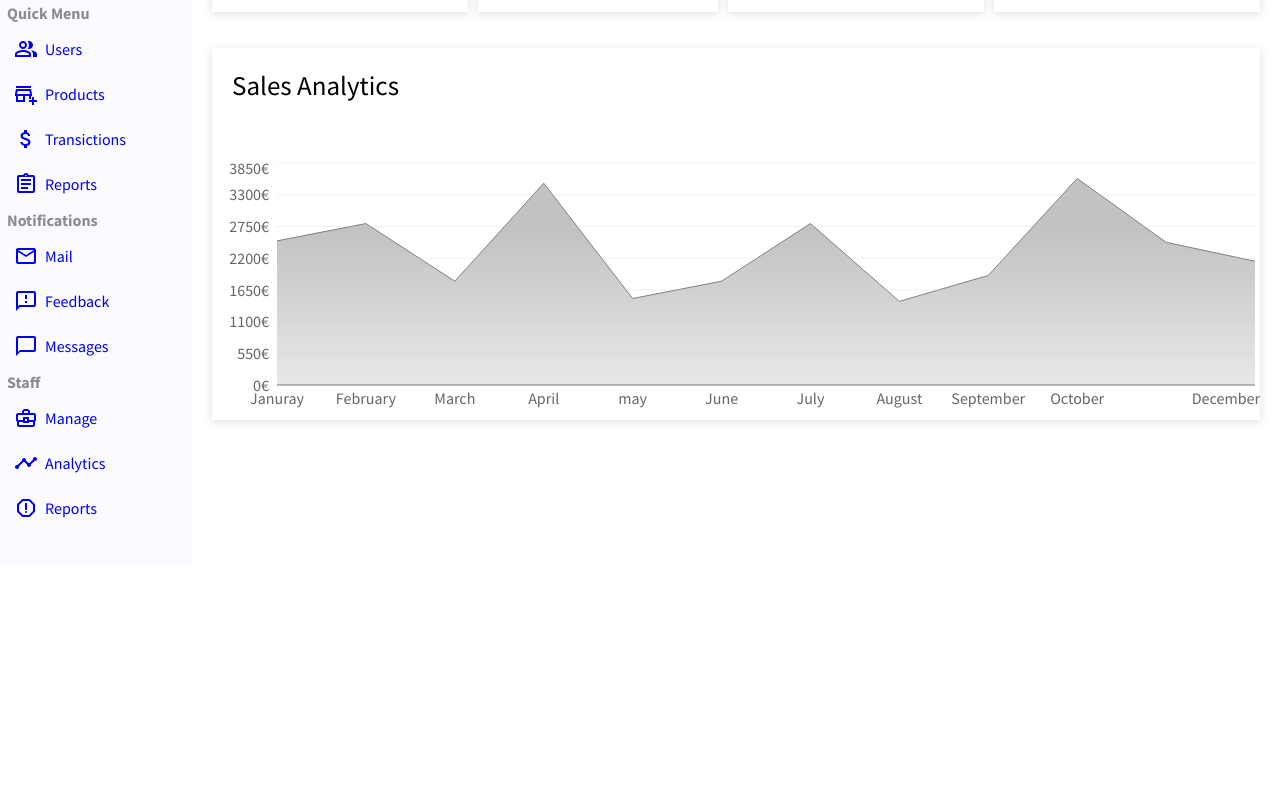
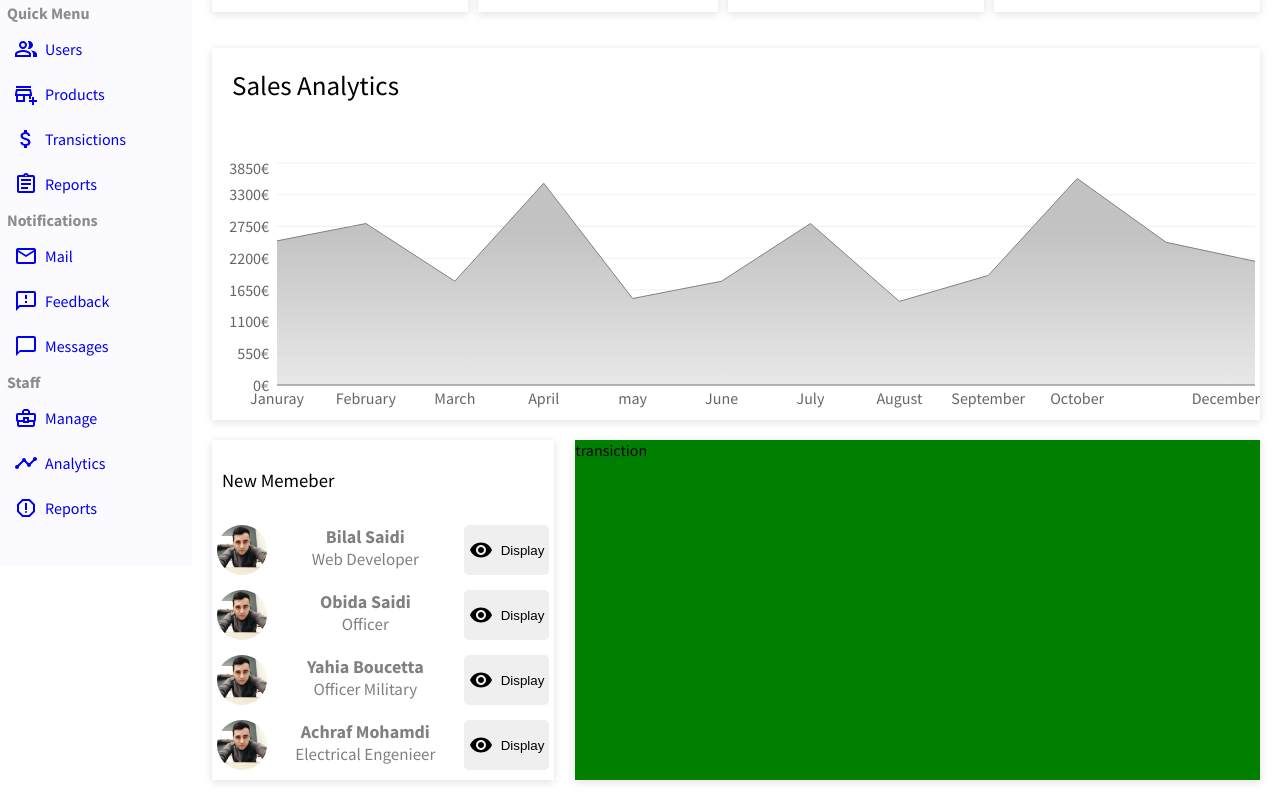
Before and after one commit to bilalSaidi/dashboard, a React (Create React App) app: page / in a window 1280 px wide. Shown: the part 234-1034 px from the top of the page. Before the commit the page ends 800 px from the top, so only its background shows below. Built offline with nearby package versions, Linux system fonts and the light colour scheme.

Commit message:
cerate new join member widget

```diff
--- a/src/components/pages/home/Home.js
+++ b/src/components/pages/home/Home.js
@@ -2,10 +2,15 @@ import React from "react";
 import CardStats from "./CardStats";
 import Chart from "./Chart";
 import styled from "styled-components";
-
+import NewMemberWidget from "./NewMemberWidget";
+import TransactionWidget from "./TransactionWidget";
 const CARDHOLDER = styled.div`
   display: flex;
   justify-content: space-between;
+`;
+
+const WIDJETSHOLDER = styled.div`
+  display: flex;
 `;
 const Home = () => {
   return (
@@ -42,6 +47,10 @@ const Home = () => {
         />
       </CARDHOLDER>
       <Chart />
+      <WIDJETSHOLDER>
+        <NewMemberWidget />
+        <TransactionWidget />
+      </WIDJETSHOLDER>
     </>
   );
 };
--- /dev/null
+++ b/src/components/pages/home/NewMemberWidget.js
@@ -0,0 +1,110 @@
+import styled from "styled-components";
+import VisibilityIcon from "@mui/icons-material/Visibility";
+const NEWMEMBERWIDGET = styled.div`
+  flex: 1;
+  box-shadow: rgba(99, 99, 99, 0.2) 0px 2px 8px 0px;
+  margin-right: 2%;
+`;
+const TITLEWIDJET = styled.h3`
+  padding: 10px;
+  text-transform: capitalize;
+  font-weight: 400;
+`;
+
+const MEMBERS = styled.div`
+  display: flex;
+  flex-direction: column;
+`;
+const IMG = styled.img`
+  width: 50px;
+  height: 50px;
+  border-radius: 50%;
+`;
+
+const MEMBERHOLDER = styled.div`
+  display: flex;
+  justify-content: space-between;
+  margin-bottom: 5px;
+  padding: 5px;
+`;
+
+const MEMBERINFO = styled.div`
+  text-align: center;
+`;
+const MEMBERNAME = styled.span`
+  display: block;
+  font-size: 18px;
+  text-transform: capitalize;
+  color: gray;
+  font-weight: bold;
+`;
+const MEMBERTITLE = styled.span`
+  display: block;
+  font-size: 17px;
+  text-transform: capitalize;
+  color: gray;
+`;
+
+const BTNDISPLAY = styled.button`
+  border-radius: 5px;
+  padding: 5px;
+  border: none;
+  cursor: pointer;
+  display: flex;
+  justify-content: center;
+  align-items: center;
+`;
+
+const BTNTEXT = styled.span`
+  text-transform: capitalize;
+  display: inline-block;
+  margin-left: 8px;
+`;
+const NewMemberWidget = () => {
+  return (
+    <NEWMEMBERWIDGET>
+      <TITLEWIDJET>new memeber</TITLEWIDJET>
+      <MEMBERS>
+        <Member
+          source_img={"/assets/profile/peronal_photo.jpg"}
+          name={"bilal saidi"}
+          title={"web developer"}
+        />
+        <Member
+          source_img={"/assets/profile/peronal_photo.jpg"}
+          name={"obida saidi"}
+          title={"officer "}
+        />
+        <Member
+          source_img={"/assets/profile/peronal_photo.jpg"}
+          name={"yahia boucetta"}
+          title={"officer military "}
+        />
+        <Member
+          source_img={"/assets/profile/peronal_photo.jpg"}
+          name={"achraf mohamdi"}
+          title={"electrical engenieer "}
+        />
+      </MEMBERS>
+    </NEWMEMBERWIDGET>
+  );
+};
+
+const Member = ({ source_img, name, title }) => {
+  return (
+    <MEMBERHOLDER>
+      <IMG src={source_img} />
+
+      <MEMBERINFO>
+        <MEMBERNAME> {name}</MEMBERNAME>
+        <MEMBERTITLE> {title}</MEMBERTITLE>
+      </MEMBERINFO>
+
+      <BTNDISPLAY>
+        <VisibilityIcon />
+        <BTNTEXT>display</BTNTEXT>
+      </BTNDISPLAY>
+    </MEMBERHOLDER>
+  );
+};
+export default NewMemberWidget;
--- /dev/null
+++ b/src/components/pages/home/TransactionWidget.js
@@ -0,0 +1,12 @@
+import styled from "styled-components";
+
+const TRANSACTIONWIDGET = styled.div`
+  flex: 2;
+  background-color: green;
+  box-shadow: rgba(99, 99, 99, 0.2) 0px 2px 8px 0px;
+`;
+const TransactionWidget = () => {
+  return <TRANSACTIONWIDGET>transiction</TRANSACTIONWIDGET>;
+};
+
+export default TransactionWidget;
--- a/src/components/topbar/Topbar.js
+++ b/src/components/topbar/Topbar.js
@@ -72,7 +72,7 @@ const Tobpar = ({ openSideBar, setOpenSideBar }) => {
             </ICON>
           </LISTICONS>
           <IMG
-            src={require("../../assets/profile/peronal_photo.jpg").default}
+            src={"/assets/profile/peronal_photo.jpg"}
             alt="admin user panel  "
           />
         </LEFTTOPBAR>
```
Also changed, not shown: public/assets/profile/peronal_photo.jpg (renamed from src/assets/profile/peronal_photo.jpg), src/components/pages/home/home.css (deleted).
